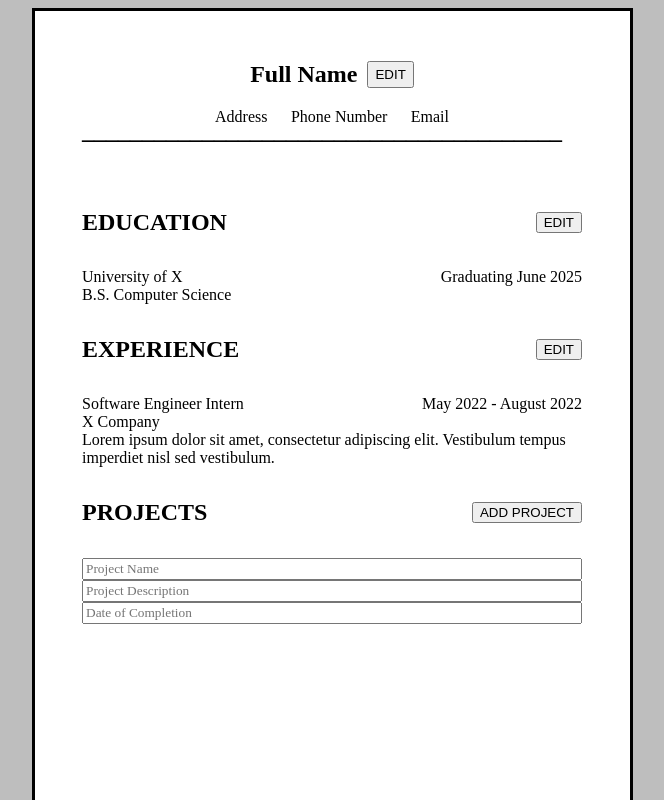
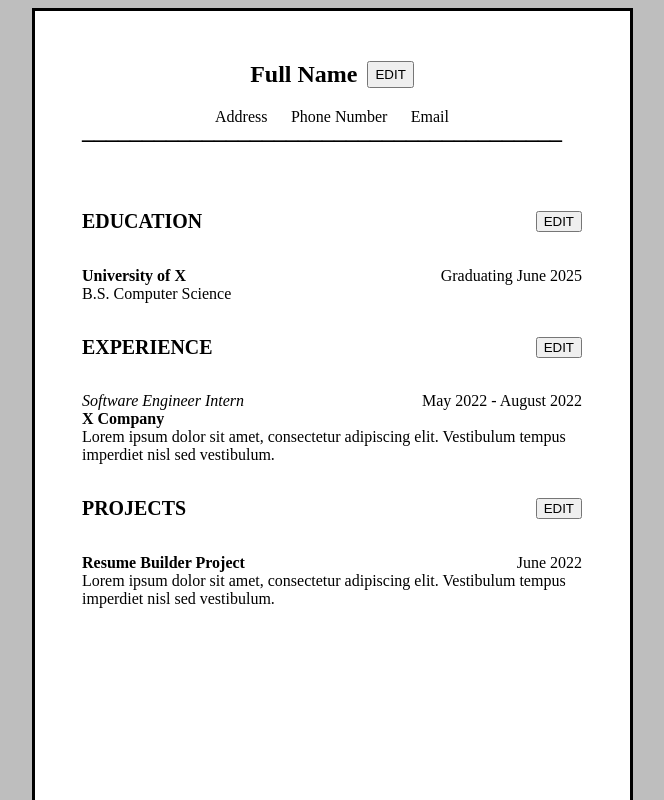
Before and after one commit to leonlee021/cv-project, a React (Create React App) app: page / in a window 1280 px wide. Shown: the top 800 px of the page, without its empty margins (308-972 px from the left). Built offline with nearby package versions, Linux system fonts and the light colour scheme.

Commit message:
edit buttons complete

```diff
--- a/src/components/Education.js
+++ b/src/components/Education.js
@@ -28,12 +28,12 @@ export default function Education(){
     return(
         <>
             <div className="section">
-                <h4>EDUCATION </h4>
+                <h5>EDUCATION </h5>
                 <button type="button" className="add-button" onClick={toggleEdit}>{edit ? 'CLOSE EDIT' : 'EDIT'}</button>
             </div>
             <div className="section-content">
                 <div className="section-top-row">
-                    <div>{educationFormData.school ? educationFormData.school : 'University of X'}</div>
+                    <div><b>{educationFormData.school ? educationFormData.school : 'University of X'}</b></div>
                     <div>{educationFormData.graduation ? educationFormData.graduation : 'Graduating June 2025'}</div>
                 </div>
                 <div>{educationFormData.degree ? educationFormData.degree : 'B.S. Computer Science'}</div>
--- a/src/components/Experience.js
+++ b/src/components/Experience.js
@@ -28,15 +28,15 @@ export default function Experience(){
     return(
         <>
             <div className="section">
-                <h4>EXPERIENCE </h4>
+                <h5>EXPERIENCE </h5>
                 <button type="button" className="add-button" onClick={toggleEdit}>{edit ? 'CLOSE EDIT' : 'EDIT'}</button>
             </div>
             <div className="section-content">
                 <div className="section-top-row">
-                    <div>{experienceFormData.position ? experienceFormData.position : 'Software Engineer Intern'}</div>
+                    <div><em>{experienceFormData.position ? experienceFormData.position : 'Software Engineer Intern'}</em></div>
                     <div>{experienceFormData.date ? experienceFormData.date : 'May 2022 - August 2022'}</div>
                 </div>
-                <div>{experienceFormData.company ? experienceFormData.company : 'X Company'}</div>
+                <div><b>{experienceFormData.company ? experienceFormData.company : 'X Company'}</b></div>
                 <div>{experienceFormData.expDescription ? experienceFormData.expDescription : 'Lorem ipsum dolor sit amet, consectetur adipiscing elit. Vestibulum tempus imperdiet nisl sed vestibulum.'}</div>
             </div>
             {edit &&
--- a/src/components/Projects.js
+++ b/src/components/Projects.js
@@ -1,15 +1,51 @@
 import React from 'react'
 
 export default function Projects(){
+    const [projectsFormData, setProjectsFormData] = React.useState(
+        {
+            projectName: "",
+            projectDescription: "",
+            date: "",
+        }
+    )
+
+    function handleChange(event){
+        const {name, value} = event.target
+        setProjectsFormData(prevProjectFormData => {
+            return{
+                ...prevProjectFormData,
+                [name] : value
+            }
+        })
+    }
+    const [edit, setEdit] = React.useState(false)
+
+    function toggleEdit(){
+        setEdit(prevState => !prevState)
+    }
+
     return(
         <>
             <div className="section">
-                <h4>PROJECTS </h4>
-                <button type="button" className="add-button">ADD PROJECT</button>
+                <h5>PROJECTS </h5>
+                <button type="button" className="add-button" onClick={toggleEdit}>{edit ? 'CLOSE EDIT' : 'EDIT'}</button>
             </div>
-            <input type="text" id = "project-name" name = "project-name" placeholder="Project Name"/>
-            <input type="text" id = "project-description" name = "project-description" placeholder="Project Description"/>
-            <input type="text" id = "project-date" name = "project-date" placeholder="Date of Completion"/>
+            <div className="section-content">
+                <div className="section-top-row">
+                    <div><b>{projectsFormData.projectName ? projectsFormData.projectName : 'Resume Builder Project'}</b></div>
+                    <div>{projectsFormData.date ? projectsFormData.date : 'June 2022'}</div>
+                </div>
+                <div>{projectsFormData.projectDescription ? projectsFormData.projectDescription : 'Lorem ipsum dolor sit amet, consectetur adipiscing elit. Vestibulum tempus imperdiet nisl sed vestibulum.'}</div>
+            </div>
+            {edit &&
+                <div className="form-popup">
+                    <form id="projects-form">
+                        <input type="text" id = "projectName" name = "projectName" placeholder="Project Name" value={projectsFormData.projectName} onChange={handleChange}/>
+                        <input type="text" id = "projectDescription" name = "projectDescription" placeholder="Description" value={projectsFormData.projectDescription} onChange={handleChange}/>
+                        <input type="text" id = "date" name = "date" placeholder="Date" value={projectsFormData.date} onChange={handleChange}/>
+                    </form>
+                </div>
+            }
         </>
     )
-}
+    }
--- a/src/styles/styles.css
+++ b/src/styles/styles.css
@@ -198,4 +198,19 @@ button {
   background-color: #7c7c7c;
   padding: 10px;
 }
+
+#projects-form {
+  display: -webkit-box;
+  display: -ms-flexbox;
+  display: flex;
+  -webkit-box-orient: vertical;
+  -webkit-box-direction: normal;
+      -ms-flex-direction: column;
+          flex-direction: column;
+  position: fixed;
+  right: 400px;
+  top: 500px;
+  background-color: #7c7c7c;
+  padding: 10px;
+}
 /*# sourceMappingURL=styles.css.map */
```
Also changed, not shown: src/styles/styles.scss (+10 -0 lines), 1 other file (tests, documents, lock files or other folders).
